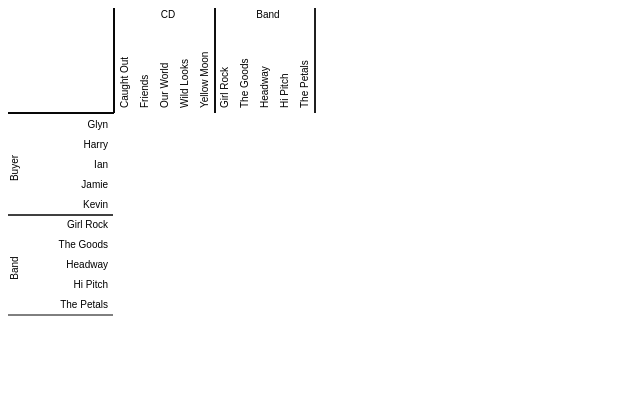
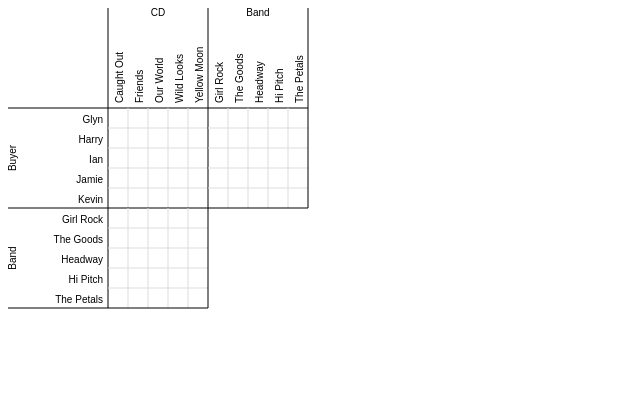
Before and after one commit to wjanssens/logic, a plain HTML site: page WebContent/index.html in a window 1280 px wide. Shown: the whole page, without its empty margins (0-640 px from the left). Drawn offline with Linux system fonts and the light colour scheme.

Commit message:
got grid drawing working

```diff
--- a/WebContent/index.html
+++ b/WebContent/index.html
@@ -38,37 +38,72 @@ draw = function() {
 
 	for (var groupName in problem) groupNames.push(groupName);
 
-	ctx.moveTo(106,0);
-	ctx.lineTo(106,105);
-	ctx.lineTo(0,105);
-	ctx.stroke();
 
-	var y = 120;
+	// compute the total height
+	var height = 100;
 	var gy = 0;
 	while (true) {
 		var groupName = groupNames[gy];
 		var group = problem[groupName];
-		var sz = group.length * 20 - 20;
+		var sz = group.length * 20;
+		height += sz;
+
+		if (gy == 2) break;
+		else if (gy == 0) gy = groupNames.length - 1;
+		else gy--;
+	}
+
+	// compute the total width
+	var width = 100;
+	for (var gx = 1; gx < groupNames.length; gx++) {
+		var groupName = groupNames[gx];
+		var group = problem[groupName];
+		var sz = group.length * 20;
+		width += sz;
+	}
+
+	canvas.width = width+1;
+	canvas.height = height+1;
+
+	// corner
+	ctx.beginPath();
+	ctx.moveTo(100,0);
+	ctx.lineTo(100,100);
+	ctx.lineTo(0,100);
+	ctx.stroke();
+	ctx.closePath();
+
+	// side headers
+	var y = 100;
+	var gy = 0;
+	while (true) {
+		var groupName = groupNames[gy];
+		var group = problem[groupName];
+		var sz = group.length * 20;
 
 		// side group name
 		ctx.save();
-		ctx.translate(10, y + sz/2);
+		ctx.translate(8, y + sz/2);
 		ctx.rotate(-Math.PI / 2);
 		ctx.textAlign = 'center';
 		ctx.fillText(groupName, 0, 0, sz);
 		ctx.restore();
 
+		// side group name line
+		ctx.beginPath();
+		ctx.moveTo(100,y);
+		ctx.lineTo(100,y+sz);
+		ctx.lineTo(0,y+sz);
+		ctx.stroke();
+		ctx.closePath();
+
 		// side items
 		ctx.textAlign = 'right';
 		for (var i in group) {
 			var item = group[i];
-			ctx.fillText(item, 100, y, 100);
+			ctx.fillText(item, 95, 15+y, 100);
 			y += 20;
 		}
-
-		ctx.moveTo(y-13,0);
-		ctx.lineTo(y-13,105);
-		ctx.stroke();
 
 		// side: 0, n ... 3, 2
 		if (gy == 2) break;
@@ -76,33 +111,100 @@ draw = function() {
 		else gy--;
 	}
 
-	var x = 120;
+	// top headers
+	var x = 100;
 	// top: 1, 2 ... n
 	for (var gx = 1; gx < groupNames.length; gx++) {
-		// top group name
-
 		var groupName = groupNames[gx];
 		var group = problem[groupName];
-		var sz = group.length * 20 - 20;
+		var sz = group.length * 20;
 
+		// top group name
 		ctx.textAlign = 'center';
-		ctx.fillText(groupName, x + sz/2, 10, sz);
+		ctx.fillText(groupName, x + sz/2, 8, sz);
+
+		// top group name line
+		ctx.beginPath();
+		ctx.moveTo(x+sz,0);
+		ctx.lineTo(x+sz,100);
+		ctx.lineTo(x,100);
+		ctx.stroke();
+		ctx.closePath();
 
 		// top items
 		for (var i in group) {
 			var item = group[i];
 			ctx.save();
-			ctx.translate(x, 100);
+			ctx.translate(15+x, 95);
 			ctx.rotate(-Math.PI / 2);
 			ctx.textAlign = 'left';
 			ctx.fillText(item, 0, 0, 100);
 			ctx.restore();
 			x += 20;
 		}
+	}
 
-		ctx.moveTo(0,x-13);
-		ctx.lineTo(105,x-13);
-		ctx.stroke();
+	// group combinations
+	var y = 100;
+	var gy = 0;
+	while (true) {
+		var ygroupName = groupNames[gy];
+		var ygroup = problem[groupName];
+		var ysz = group.length * 20;
+
+		var x = 100;
+		// top: 1, 2 ... n
+		for (var gx = 1; gx < groupNames.length; gx++) {
+			var xgroupName = groupNames[gx];
+			var xgroup = problem[groupName];
+			var xsz = group.length * 20;
+
+			if (gy > 0 && gx > 1 && gx >= gy) continue;
+
+			// inner grid
+			var dx = x;
+			var dy = y;
+			ctx.strokeStyle = '#ddd';
+			for (var i in xgroup) {
+				if (i == 0) continue;
+				dx += 20;
+				ctx.beginPath();
+				ctx.moveTo(dx,dy)
+				ctx.lineTo(dx,dy+ysz);
+				ctx.stroke();
+				ctx.closePath();
+			}
+
+			var dx = x;
+			var dy = y;
+			for (var i in ygroup) {
+				if (i == 0) continue;
+				dy += 20
+				ctx.beginPath();
+				ctx.moveTo(dx,dy)
+				ctx.lineTo(dx+xsz,dy);
+				ctx.stroke();
+				ctx.closePath();
+			}
+
+			// combination outline
+			ctx.strokeStyle = 'black';
+			ctx.beginPath();
+			ctx.moveTo(x+xsz,y);
+			ctx.lineTo(x+xsz,y+ysz);
+			ctx.lineTo(x,y+ysz);
+			ctx.stroke();
+			ctx.closePath();
+
+			x += xsz;
+		}
+
+		y += ysz;
+
+		// side: 0, n ... 3, 2
+		if (gy == 2) break;
+		else if (gy == 0) gy = groupNames.length - 1;
+		else gy--;
 	}
 }
 
```
